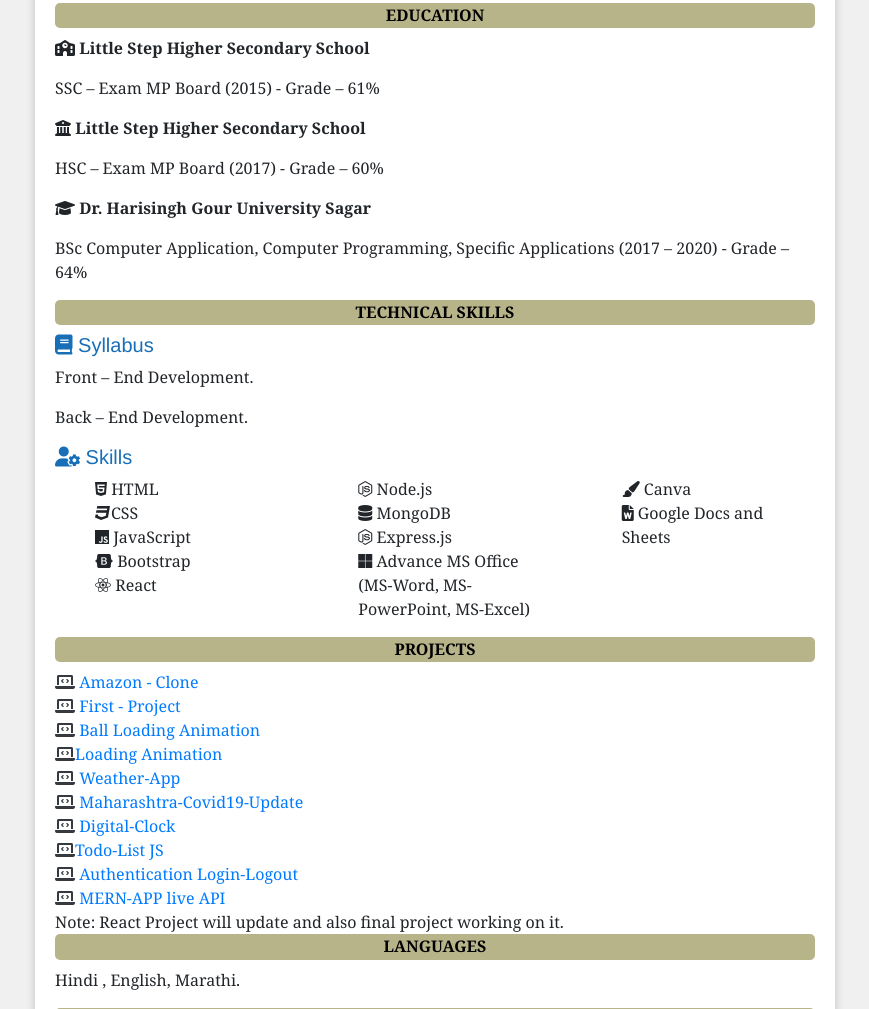
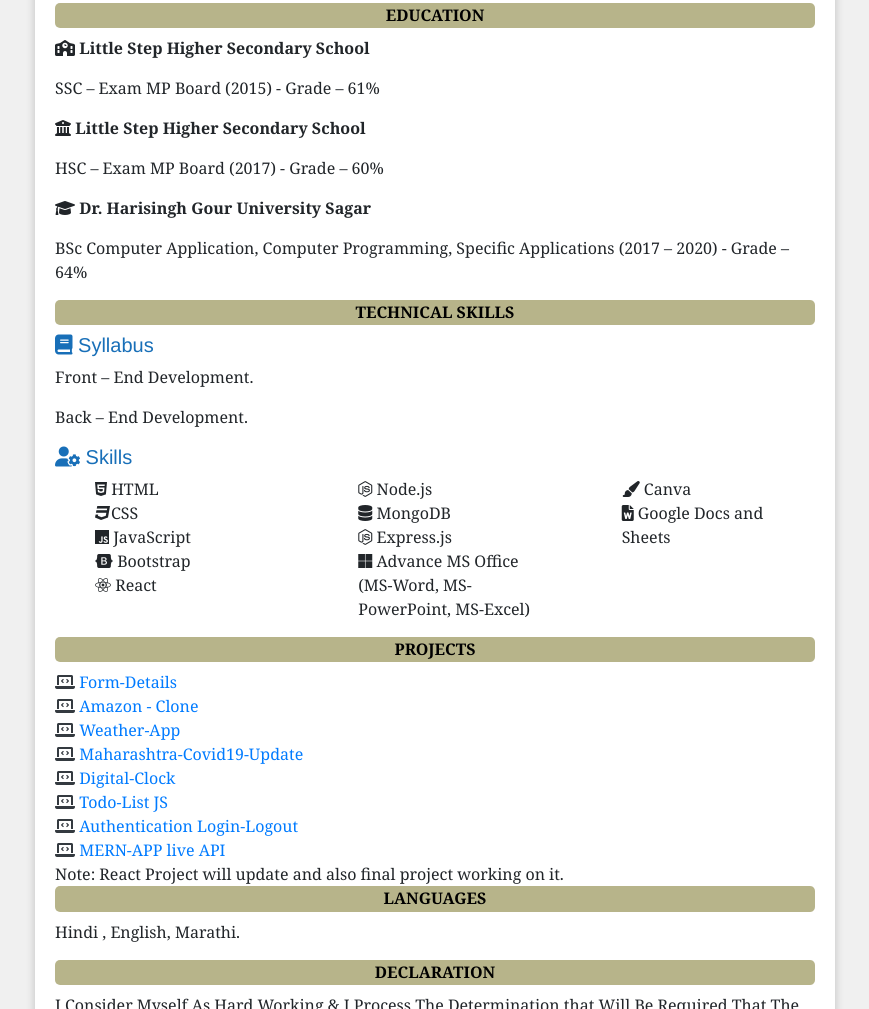
Before and after one commit to PRATIKSHAGODBOLE/Resume, a plain HTML site: page index.html in a window 1280 px wide. Shown: the part 924-1933 px from the top of the page, without its empty margins (205-1074 px from the left). Drawn offline with nearby package versions, Linux system fonts and the light colour scheme.

Commit message:
new changes

```diff
--- a/index.html
+++ b/index.html
@@ -121,7 +121,7 @@ ul{
 
 
         <section>
-            <h6 class="section-title bg-subtle-warning">Objective</h6>
+            <h6 class="section-title bg-subtle-warning">Summary</h6>
             <p>Looking for a challenging career that demands the best of my professional ability in terms of technical and analytical skills, and helps me in broadening and enhancing my current skill and knowledge.</p>
         </section>
 
@@ -202,18 +202,16 @@ ul{
 
         <section>
             <h6 class="section-title bg-subtle-warning">Projects</h6>
+                <a href = "https://provide-details.netlify.app/" target="_blank"><i class="fas fa-laptop-code text-dark"></i> Form-Details</a><br>
+                <a href="https://amazonclonehtmlcssproject.netlify.app/" target="_blank"><i class="fas fa-laptop-code text-dark"></i> Amazon - Clone</a><br>
 
-                <a href="https://amazonclonehtmlcssproject.netlify.app/" target="_blank"><i class="fas fa-laptop-code text-dark"></i> Amazon - Clone</a><br>
-                <a href="https://radiant-fox-608431.netlify.app/" target="_blank"><i class="fas fa-laptop-code text-dark"></i> First - Project</a><br>
-                <a href="https://loadingball.netlify.app/ " target="_blank"><i class="fas fa-laptop-code text-dark"></i> Ball Loading Animation</a></li><br>
-                <a href="https://loadingannimation.netlify.app/ " target="_blank"><i class="fas fa-laptop-code text-dark"></i>Loading Animation</a></li><br>
                 <a href="https://weatherapplication1234.netlify.app/" target="_blank"><i class="fas fa-laptop-code text-dark"></i> Weather-App</a></li><br>
                 <a href="https://maharashtrastateapi.netlify.app/" target="_blank"><i class="fas fa-laptop-code text-dark"></i> Maharashtra-Covid19-Update</a></li><br>
 
                 <a href="https://pratikshadigitalclock.netlify.app/ " target="_blank"><i class="fas fa-laptop-code text-dark"></i> Digital-Clock</a></li><br>
-                <a href="https://pratikshagodbole.github.io/To-doProject.github.io/" target="_blank"><i class="fas fa-laptop-code text-dark"></i>Todo-List JS</a></li><br>
-                <a href="https://stately-fox-75926c.netlify.app/ " target="_blank"><i class="fas fa-laptop-code text-dark"></i> Authentication Login-Logout</a></li><br>
-                <a href="https://mern-appproject.netlify.app/home " target="_blank"><i class="fas fa-laptop-code text-dark"></i> MERN-APP live API</a></li><br>
+                <a href="https://pratikshagodbole.github.io/To-doProject.github.io/" target="_blank"><i class="fas fa-laptop-code text-dark"></i> Todo-List JS </a></li><br>
+                <a href="https://authenticationflipkart.netlify.app/" target="_blank"><i class="fas fa-laptop-code text-dark"></i> Authentication Login-Logout</a></li><br>
+                <a href="https://mernstack-finalproject.netlify.app/" target="_blank"><i class="fas fa-laptop-code text-dark"></i> MERN-APP live API</a></li><br>
 
                 Note: React Project will update and also final project working on it.
 
```
